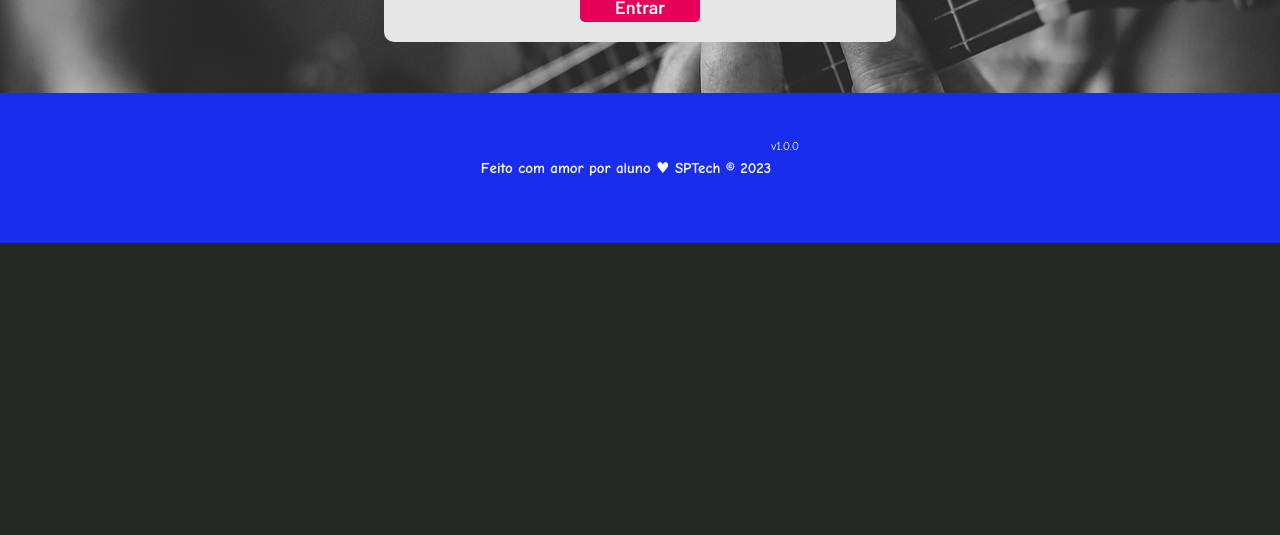
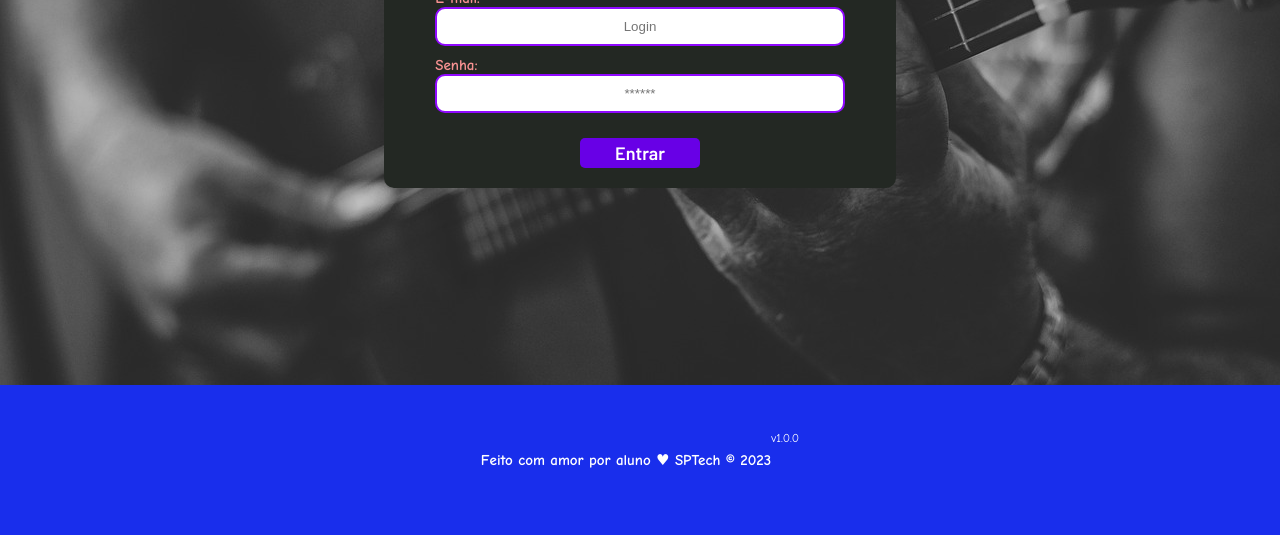
Before and after one commit to GabrielNogueira33/ProjetoIndividual, a website: page public/login.html in a window 1280 px wide. Shown: the part 471-1006 px from the top of the page. Before the commit the page ends 800 px from the top, so only its background shows below. Drawn offline with Linux system fonts and the light colour scheme.

Commit message:
mudancas novas no banner e cores novas nos cards, login e cadastro

```diff
--- a/public/css/estilo.css
+++ b/public/css/estilo.css
@@ -6,6 +6,14 @@ body{
   font-family: "Comic Sans MS", "Comic Sans", cursive;
   background-color:rgb(35, 40, 35) ;
   color: whitesmoke;
+}
+
+:root {
+  --tamanho-header: 80px;
+  --tamanho-banner: calc(100vh - var(--tamanho-header) - var(--tamanho-footer) - 2px);
+  --tamanho-simulador: calc(100vh - var(--tamanho-header) - var(--tamanho-footer) - 2px);
+  --tamanho-login: calc(100vh - var(--tamanho-header) - var(--tamanho-footer) - 2px);
+  --tamanho-footer: 65px;
 }
 
 .container{
@@ -137,7 +145,7 @@ body{
   display: flex;
   justify-content: space-between;
   width: 100%;
-  height: 15%;
+
   padding: 30px 0;
 }
 
@@ -187,12 +195,12 @@ body{
 
 .card {
   width: 50%;
-  background-color: hsl(0, 0%, 90%);
+  background-color: rgb(35, 40, 35);
   border-radius: 10px;
   display: flex;
   align-items: center;
   justify-content: space-evenly;
-  color: palevioletred;
+  color: rgb(248, 146, 146);
   flex-direction: column;
   height: fit-content;
   padding: 20px 0;
@@ -218,14 +226,14 @@ body{
 }
 
 .formulario input {
-  border: 2px solid #32b9cd;
+  border: 2px solid #9009ff;
   text-align: center;
   border-radius: 10px;
   margin: 0;
 }
 
 .formulario select {
-  border: 2px solid #32b9cd;
+  border: 2px solid #24d536;
   background-color: white;
   color: gray;
   height: 36px;
@@ -249,7 +257,7 @@ body{
   font-weight: 600;
   font-size: 18px;
   color: #fff;
-  background-color: #e6005a;
+  background-color: #6800e6;
   width: 120px;
   height: 30px;
   align-self: center;
```
